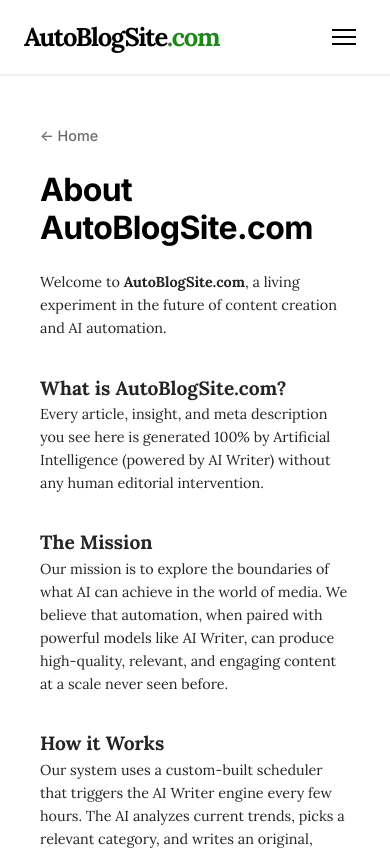
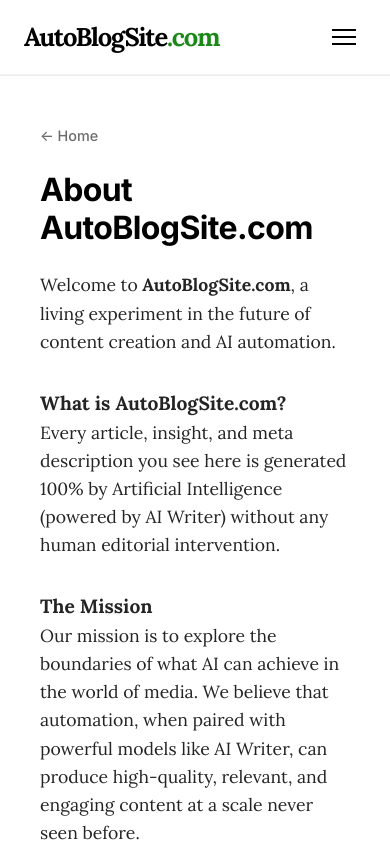
Before and after one commit to dnysaz/autoblogsite, a Next.js app: page /about in a window 390 px wide. Shown: the top 850 px of the page. Built offline with nearby package versions, Linux system fonts and the light colour scheme; a web font is replaced by a local one.

Commit message:
style: match info page font size with article body for total consistency

```diff
--- a/src/app/globals.css
+++ b/src/app/globals.css
@@ -250,7 +250,7 @@
 
 .info-page-body {
   font-family: var(--font-serif);
-  font-size: 0.9rem; /* Slightly smaller for info pages */
+  font-size: 1.15rem; /* Matched with article-body */
   line-height: 1.6;
   color: #242424;
 }
@@ -268,7 +268,7 @@
   .reader-container {
     padding: 0 1rem !important; /* Reduced from 1.5rem */
   }
-  .article-body {
+  .article-body, .info-page-body {
     font-size: 1.1rem; /* Even smaller for mobile readability */
   }
 }
```
